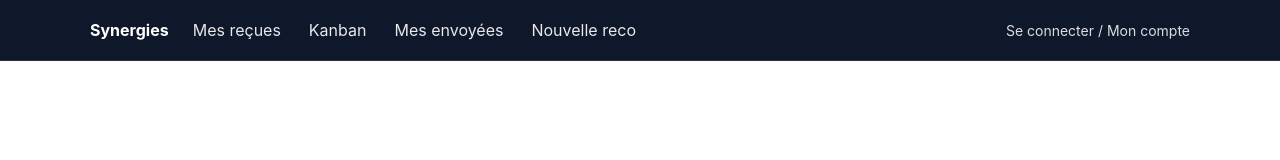
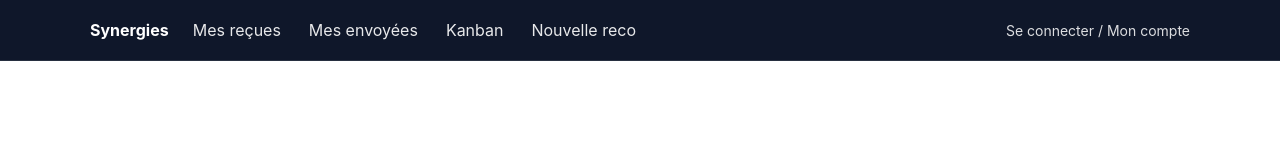
Before and after one commit to SamKTA/synergies-app, a Next.js app: page / in a window 1280 px wide. Shown: the top 160 px of the page. Built offline with nearby package versions, Linux system fonts and the light colour scheme; no server answers.

Commit message:
Update layout.tsx

```diff
--- a/app/layout.tsx
+++ b/app/layout.tsx
@@ -1,15 +1,13 @@
 import Link from "next/link";
-import AdminLink from "./_components/AdminLink"; // <-- ajoute ça
+import AdminLink from "./_components/AdminLink";
 
-// ... (metadata + RootLayout)
-
-<nav style={{ display: "flex", gap: 12 }}>
-  <Link href="/inbox" style={linkStyle}>Mes reçues</Link>
-  <Link href="/outbox" style={linkStyle}>Mes envoyées</Link>
-  <Link href="/kanban" style={linkStyle}>Kanban</Link>
-  <Link href="/reco/new" style={linkStyle}>Nouvelle reco</Link>
-  <AdminLink /> {/* <-- visible seulement aux admins */}
-</nav>
+const linkStyle: React.CSSProperties = {
+  color: "white",
+  opacity: 0.9,
+  textDecoration: "none",
+  padding: "6px 8px",
+  borderRadius: 8,
+};
 
 export const metadata = {
   title: "Synergies App",
@@ -47,15 +45,13 @@ export default function RootLayout({ children }: { children: React.ReactNode })
               </Link>
               <nav style={{ display: "flex", gap: 12 }}>
                 <Link href="/inbox" style={linkStyle}>Mes reçues</Link>
+                <Link href="/outbox" style={linkStyle}>Mes envoyées</Link>
                 <Link href="/kanban" style={linkStyle}>Kanban</Link>
-                <Link href="/outbox" style={linkStyle}>Mes envoyées</Link>
                 <Link href="/reco/new" style={linkStyle}>Nouvelle reco</Link>
-                {/* Optionnel : visible seulement pour direction plus tard */}
-                {/* <Link href="/admin" style={linkStyle}>Direction</Link> */}
+                <AdminLink /> {/* visible uniquement pour les admins */}
               </nav>
             </div>
             <div style={{ opacity: .85, fontSize: 14 }}>
-              {/* Astuce simple : renvoie vers /login qui gère login/logout */}
               <Link href="/login" style={{ color: "white", textDecoration: "none" }}>
                 Se connecter / Mon compte
               </Link>
@@ -72,11 +68,3 @@ export default function RootLayout({ children }: { children: React.ReactNode })
     </html>
   );
 }
-
-const linkStyle: React.CSSProperties = {
-  color: "white",
-  opacity: 0.9,
-  textDecoration: "none",
-  padding: "6px 8px",
-  borderRadius: 8,
-};
```
